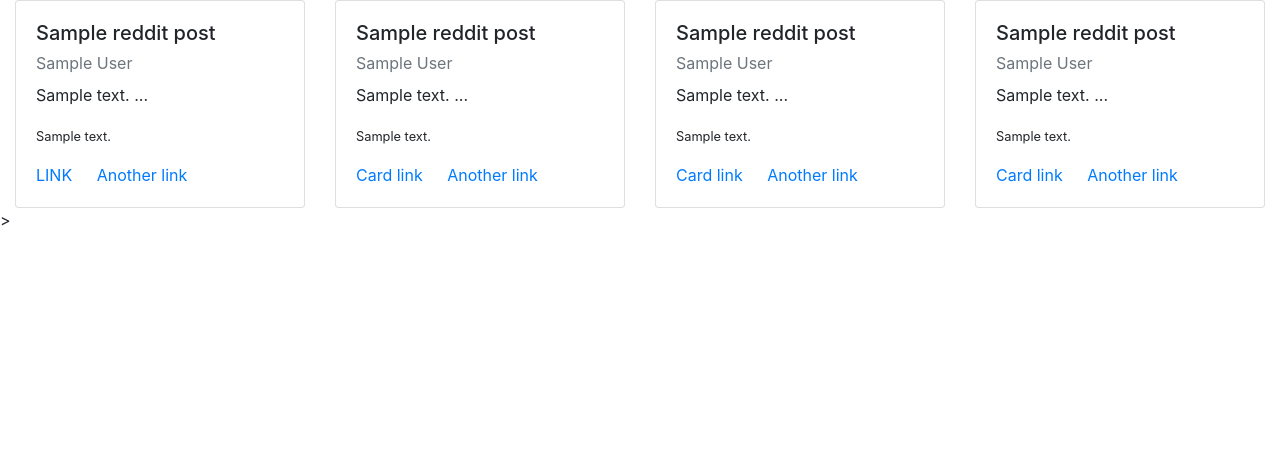
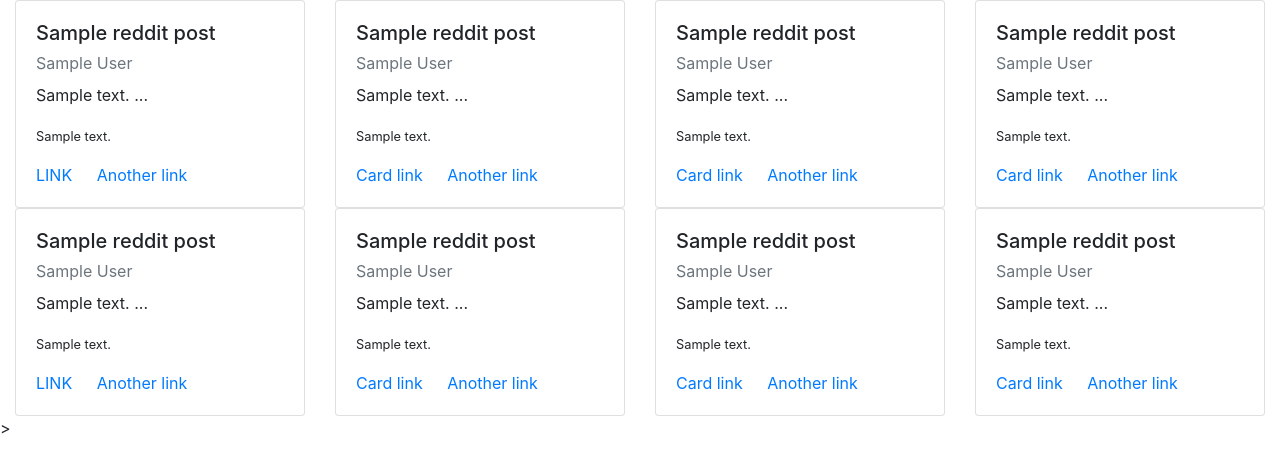
Before and after one commit to tommyli3318/Zot-Trending, a Flask app: template templates/index.html in a window 1280 px wide. Shown: the top 473 px of the page. Run offline with Flask 2, Linux system fonts and the light colour scheme; the template is opened without the code that fills it: most values are stand-ins (such as "Sample title", 1, 10 or a date in 2020); parts of the project's set-up code (start-up, migrations or seed data) failed here and were passed over; some libraries are stand-ins or nearby versions.

Commit message:
twitter api

```diff
--- a/templates/index.html
+++ b/templates/index.html
@@ -66,6 +66,62 @@
             </div>
 
         </div>
+
+
+        <div class="row">
+            <div class="col-3">
+                <div class="card w-100" style="width: 18rem;">
+                    <div class="card-body">
+                        <h5 class="card-title">{{ redditPosts[0].title }}</h5>
+                        <p class="card-subtitle mb-2 text-muted">{{ redditPosts[0].author }}</h6>
+                        <p class="card-text">{{ redditPosts[0].selftext[:300] + ' ...' }}</p>
+                        <p><small>{{redditPosts[0].comments[0].body}}</small></p>
+                        <a target="_blank" href="https://www.reddit.com{{redditPosts[0].permalink}}" class="card-link">LINK</a>
+                        <a href="#" class="card-link">Another link</a>
+                    </div>
+                </div>
+            </div>
+
+            <div class="col-3">
+                <div class="card w-100" style="width: 18rem; max-height: 500px; text-overflow: ellipsis; overflow: hidden;">
+                    <div class="card-body">
+                        <h5 class="card-title">{{ redditPosts[1].title }}</h5>
+                        <p class="card-subtitle mb-2 text-muted">{{ redditPosts[1].author }}</h6>
+                        <p class="card-text">{{ redditPosts[1].selftext[:300] + ' ...' }}</p>
+                        <p><small>{{redditPosts[1].comments[0].body}}</small></p>
+                        <a href="#" class="card-link">Card link</a>
+                        <a href="#" class="card-link">Another link</a>
+                    </div>
+                </div>
+            </div>
+
+            <div class="col-3">
+                <div class="card w-100" style="width: 18rem;">
+                    <div class="card-body">
+                        <h5 class="card-title">{{ redditPosts[2].title }}</h5>
+                        <p class="card-subtitle mb-2 text-muted">{{ redditPosts[2].author }}</h6>
+                        <p class="card-text">{{ redditPosts[2].selftext[:300] + ' ...' }}</p>
+                        <p><small>{{redditPosts[2].comments[0].body}}</small></p>
+                        <a href="#" class="card-link">Card link</a>
+                        <a href="#" class="card-link">Another link</a>
+                    </div>
+                </div>
+            </div>
+
+            <div class="col-3">
+                <div class="card w-100" style="width: 18rem;">
+                    <div class="card-body">
+                        <h5 class="card-title">{{ redditPosts[3].title }}</h5>
+                        <p class="card-subtitle mb-2 text-muted">{{ redditPosts[3].author }}</h6>
+                        <p class="card-text">{{ redditPosts[3].selftext[:300] + ' ...' }}</p>
+                        <p><small>{{ redditPosts[3].comments[0].body}}</small></p>
+                        <a href="#" class="card-link">Card link</a>
+                        <a href="#" class="card-link">Another link</a>
+                    </div>
+                </div>
+            </div>
+
+        </div>
     </div>>
 
 
```
Also changed, not shown: trendingtwitter.py (renamed from twitter.py, +2 -7 lines).
